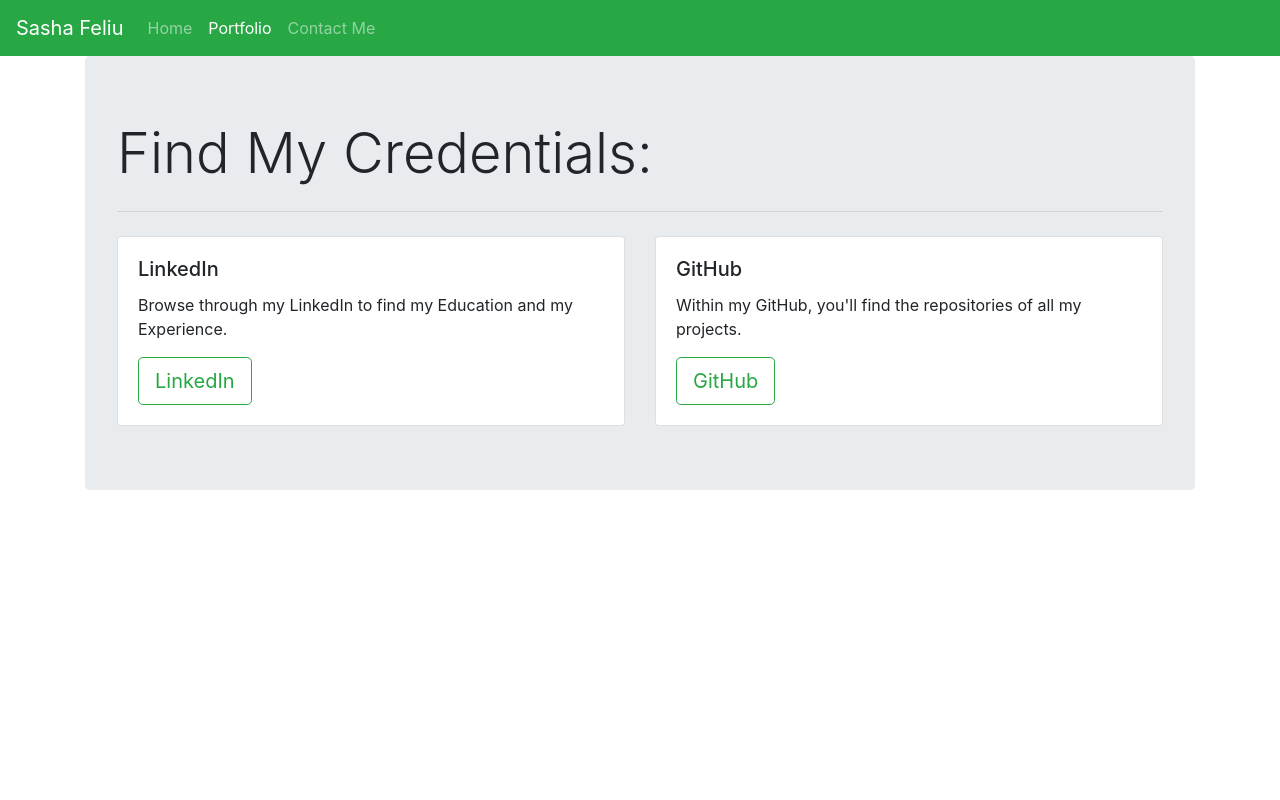
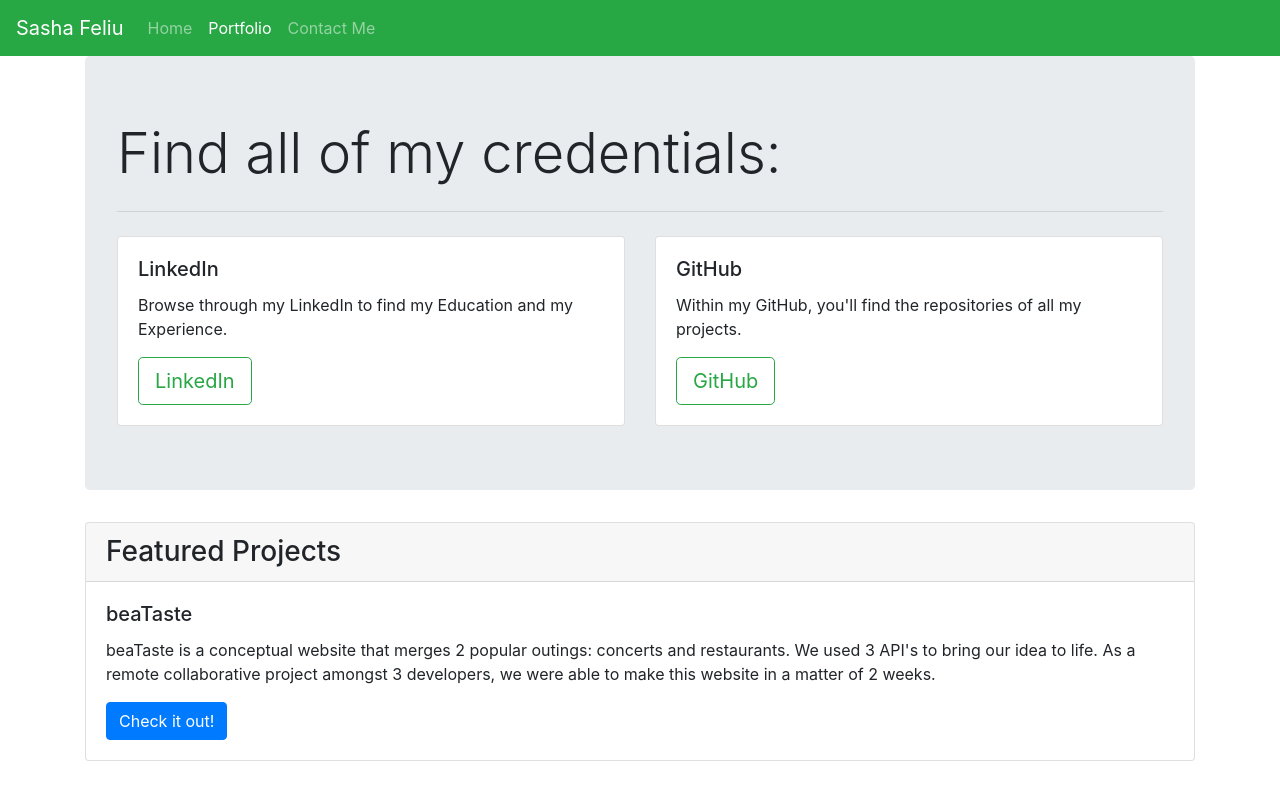
Before and after one commit to SashaFeliu/Responsive-Portfolio, a plain HTML site: page portfolio.html in a window 1280 px wide. Drawn offline with nearby package versions, Linux system fonts and the light colour scheme.

Commit message:
Update portfolio.html

```diff
--- a/portfolio.html
+++ b/portfolio.html
@@ -48,7 +48,7 @@
       </div>
 
     <div class="jumbotron">
-            <h2 class="display-4">Find My Credentials:</h2>
+            <h2 class="display-4">Find all of my credentials:</h2>
             <hr class="my-4">
             <p class="lead"></p>
             <div class="row">
@@ -71,7 +71,18 @@
                       </div>
                     </div>
                   </div>
-
+          </div>
+          <div class="card">
+            <div class="card-header h3">
+              Featured Projects
+            </div>
+            <div class="card-body">
+              <h5 class="card-title">beaTaste</h5>
+              <p class="card-text">beaTaste is a conceptual website that merges 2 popular outings: concerts and restaurants.
+                We used 3 API's to bring our idea to life. As a remote collaborative project amongst 3 developers, we were
+                able to make this website in a matter of 2 weeks. </p>
+              <a href="https://codingpattz.github.io/beaTaste/" class="btn btn-primary">Check it out!</a>
+            </div>
           </div>
   </body>
 </html>
```
